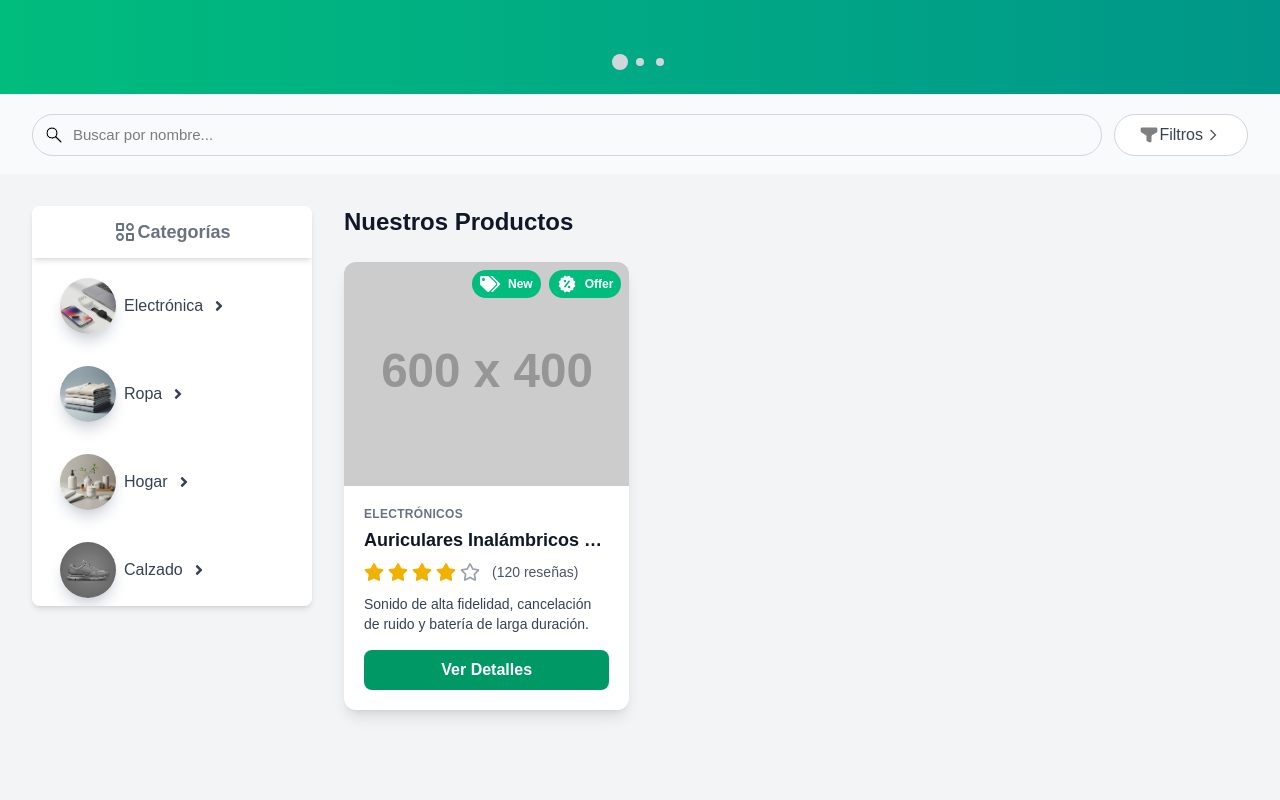
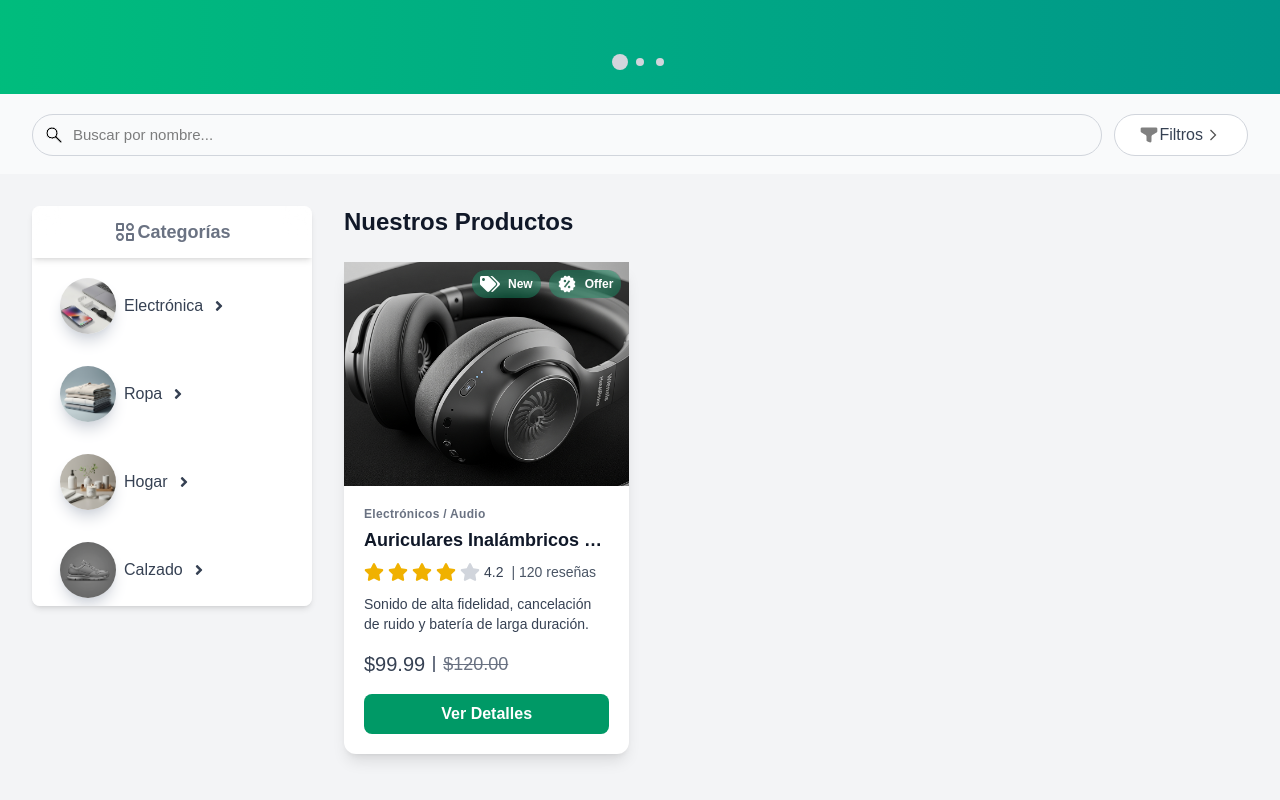
Before and after one commit to rls1990/store-front-template, a Next.js app: page / in a window 1280 px wide. Shown: the part 679-1479 px from the top of the page. Built offline with nearby package versions, Linux system fonts and the light colour scheme.

Commit message:
card products

```diff
--- a/src/components/products/ProductCard.tsx
+++ b/src/components/products/ProductCard.tsx
@@ -16,45 +16,56 @@ interface ProductCardProps {
     image?: string;
     isNew?: boolean;
     isOffer?: boolean;
+    priceOffer?: number;
   };
 }
 
 const ProductCard: FC<ProductCardProps> = ({ data }) => {
   return (
     <div className="grid grid-cols-1 sm:grid-cols-2 xl:grid-cols-3 gap-6">
-      <div className="bg-white rounded-xl shadow-lg overflow-hidden transition-transform duration-300 ease-in-out hover:scale-105 flex flex-col">
-        <div className="relative">
+      <div className="bg-white rounded-xl shadow-lg flex flex-col">
+        <div className="relative overflow-hidden">
           <img
-            className="w-full h-56 object-cover"
-            src="https://placehold.co/600x400/34D399/FFFFFF?text=Producto+1"
+            className="w-full h-56 object-cover transition-transform duration-300 ease-in-out hover:scale-107 hover:rotate-3"
+            src="/products/Auriculares Inalambricos Pro.png"
             alt="[Imagen de Auriculares Inalámbricos]"
           />
           <div className="absolute top-2 right-2 inline-flex gap-2">
-            <span className="bg-emerald-500 text-white text-xs font-semibold px-2 py-1 rounded-full inline-flex items-center gap-2">
+            <span className="backdrop-blur-sm bg-emerald-500/30 text-white text-xs font-semibold px-2 py-1 rounded-full inline-flex items-center gap-2">
               <FaTags className="size-5" />
               New
             </span>
-            <span className="bg-emerald-500 text-white text-xs font-semibold px-2 py-1 rounded-full inline-flex items-center gap-2">
+            <span className="backdrop-blur-sm bg-emerald-500/30 text-white text-xs font-semibold px-2 py-1 rounded-full inline-flex items-center gap-2">
               <BiSolidOffer className="size-5" />
               Offer
             </span>
           </div>
         </div>
         <div className="p-5 flex flex-col flex-grow">
-          <span className="text-xs font-semibold text-gray-500 uppercase tracking-wide">
-            Electrónicos
+          <span className="text-xs font-semibold text-gray-500 tracking-wide">
+            Electrónicos / Audio
           </span>
+
           <h3 className="product-name text-lg font-semibold text-gray-900 mt-1 mb-2 truncate">
             Auriculares Inalámbricos Pro
           </h3>
           <div className="flex items-center mb-3">
             <Rating initialRating={4.2} readonly label="" />
-            <span className="ml-2 text-sm text-gray-600">(120 reseñas)</span>
+            <span className="ml-2 text-sm text-gray-600">| 120 reseñas</span>
           </div>
           <p className="text-gray-700 text-sm mb-4 flex-grow">
             Sonido de alta fidelidad, cancelación de ruido y batería de larga
             duración.
           </p>
+
+          <div className="flex items-center justify-start mb-4">
+            <span className="text-gray-700 text-xl font-medium">$99.99</span>
+            <span className="border-l-2 h-4 ml-2 border-l-gray-500"></span>
+            <span className="text-gray-500 line-through ml-2 text-lg">
+              $120.00
+            </span>
+          </div>
+
           <a
             href="#"
             className="mt-auto block w-full bg-emerald-600 hover:bg-emerald-700 text-white text-center font-semibold py-2 px-4 rounded-lg transition duration-150"
--- a/src/components/ui/fields/rating/Rating.tsx
+++ b/src/components/ui/fields/rating/Rating.tsx
@@ -37,7 +37,7 @@ export default function Rating({
           {label}
         </label>
       )}
-      <div className="flex items-center [&_button]:cursor-pointer">
+      <div className="flex items-center justify-center [&_button]:cursor-pointer">
         {[...Array(maxRating)].map((_, index) => {
           const ratingValue = index + 1;
           return (
@@ -55,11 +55,13 @@ export default function Rating({
               {ratingValue <= (hoverRating || rating) ? (
                 <FaStar className="size-5 text-yellow-500" />
               ) : (
-                <FaRegStar className="size-5 text-gray-400" />
+                <FaStar className="size-5 text-gray-300" />
               )}
             </button>
           );
         })}
+
+        <p className="text-gray-700 text-sm">{rating}</p>
 
         {!readonly && (
           <button
```
Also changed, not shown: public/products/Auriculares Inalambricos Pro.png (added).
